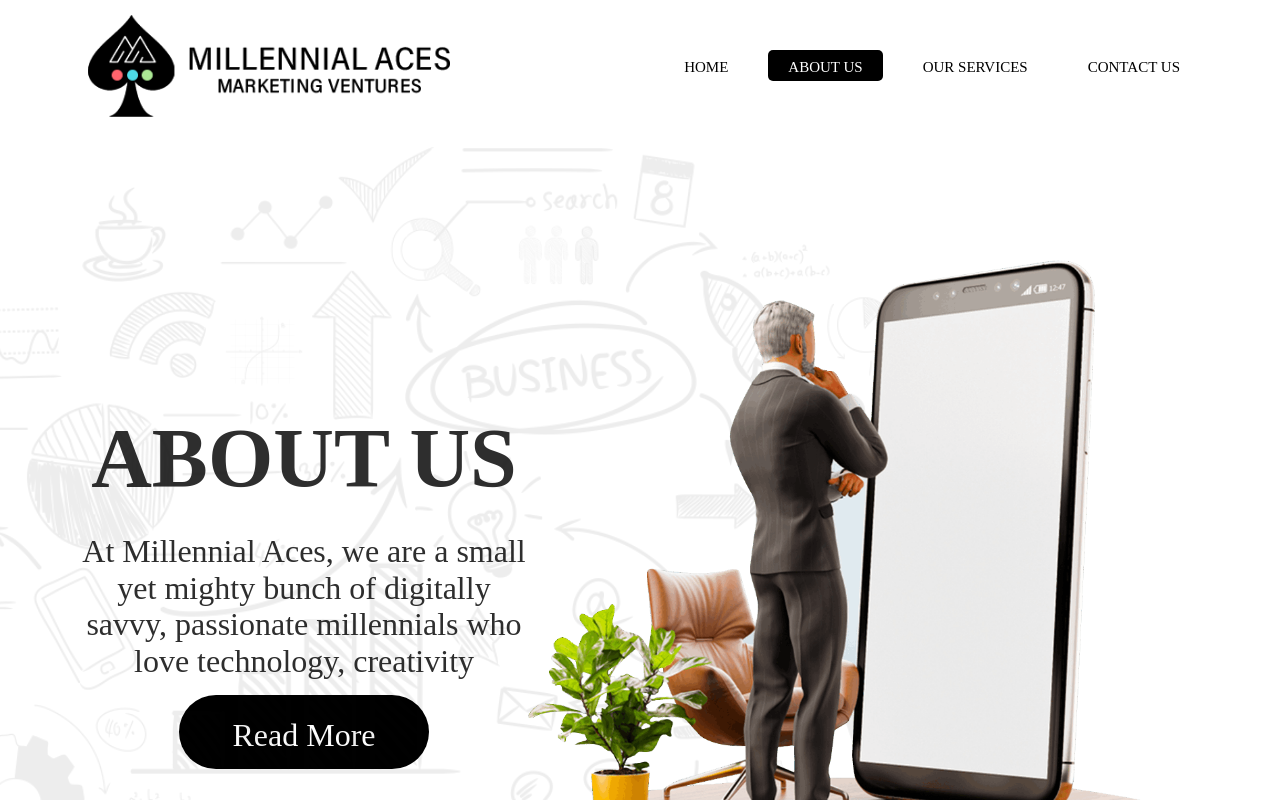
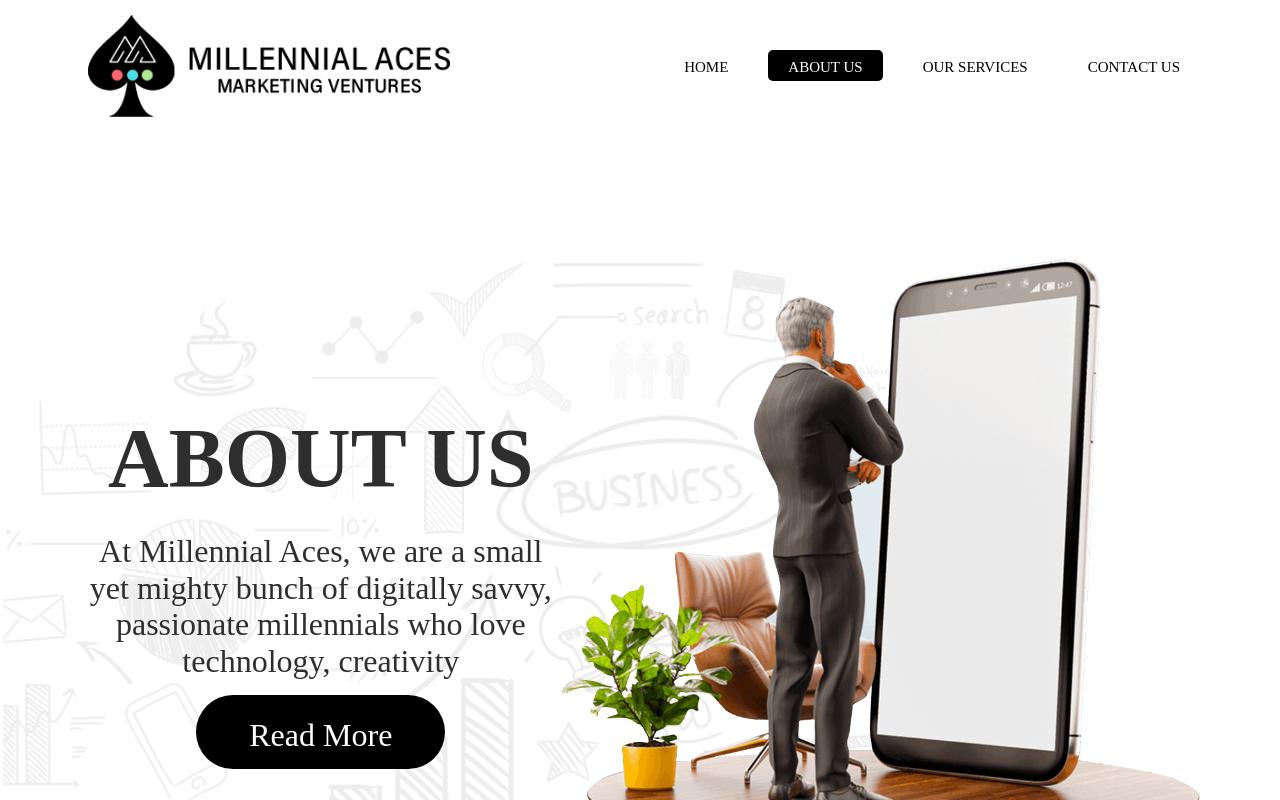
Before and after one commit to iamjamielobo/saee, a Next.js app: page /about-us in a window 1280 px wide. Shown: the top 800 px of the page. Built offline with nearby package versions, Linux system fonts and the light colour scheme.

Commit message:
about fixes

```diff
--- a/styles/About.module.scss
+++ b/styles/About.module.scss
@@ -4,7 +4,7 @@
     font-family: "Acumin Pro";
     .about-grid {
         display: grid;
-        grid-template-columns: 40% 60%;
+        grid-template-columns: 43% 57%;
         // align-items: center;
         justify-content: center;
         margin: 100px 0 80px;
@@ -26,10 +26,11 @@
     }
     .abs-doodle-1 {
         position: relative;
+        z-index: -1;
         div {
             position: absolute;
-            left: -168px;
-            top: -100px;
+            left: -77px;
+            top: 15px;
             width: 1102px;
             height: 956px;
             opacity: 0.09;
```
